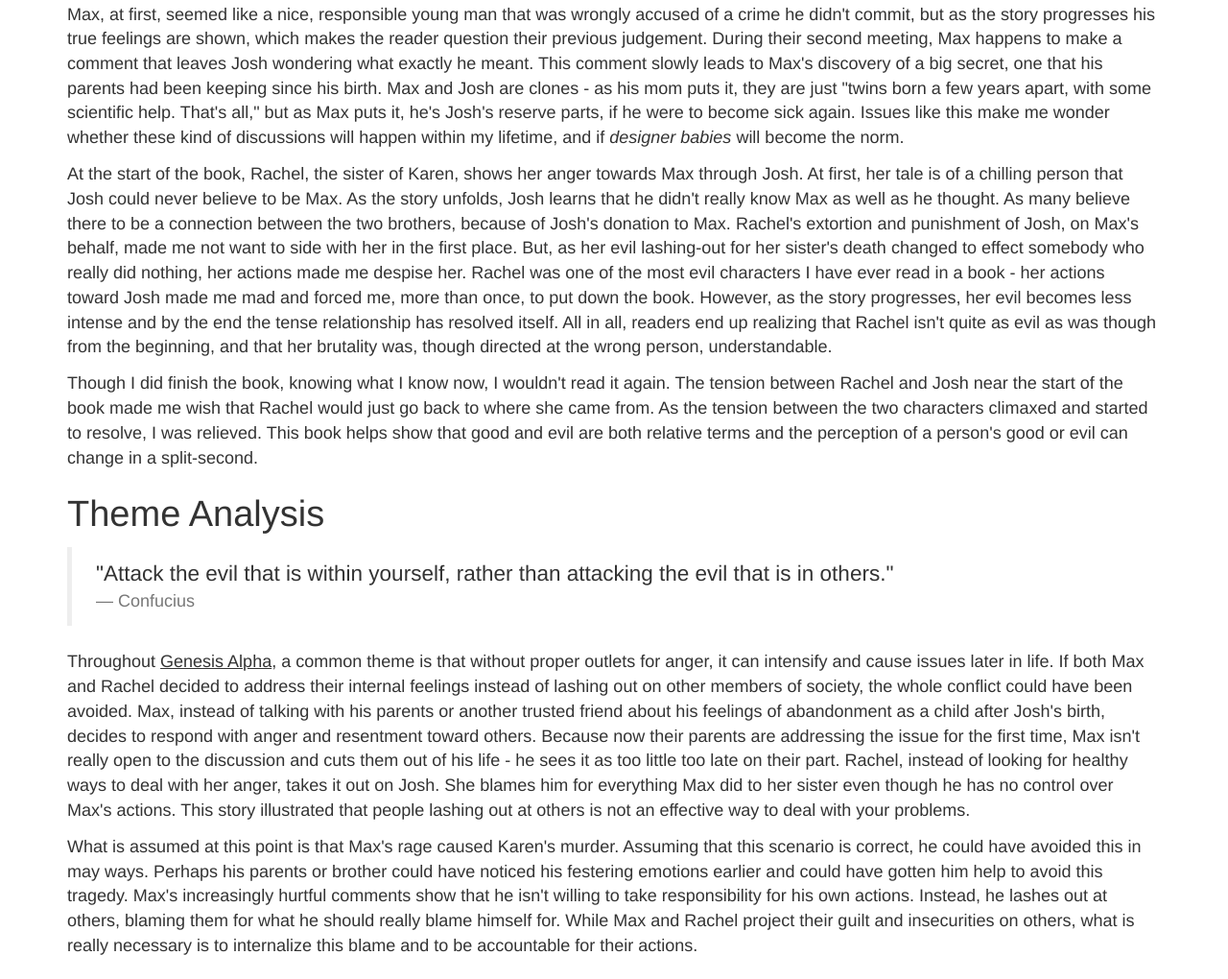
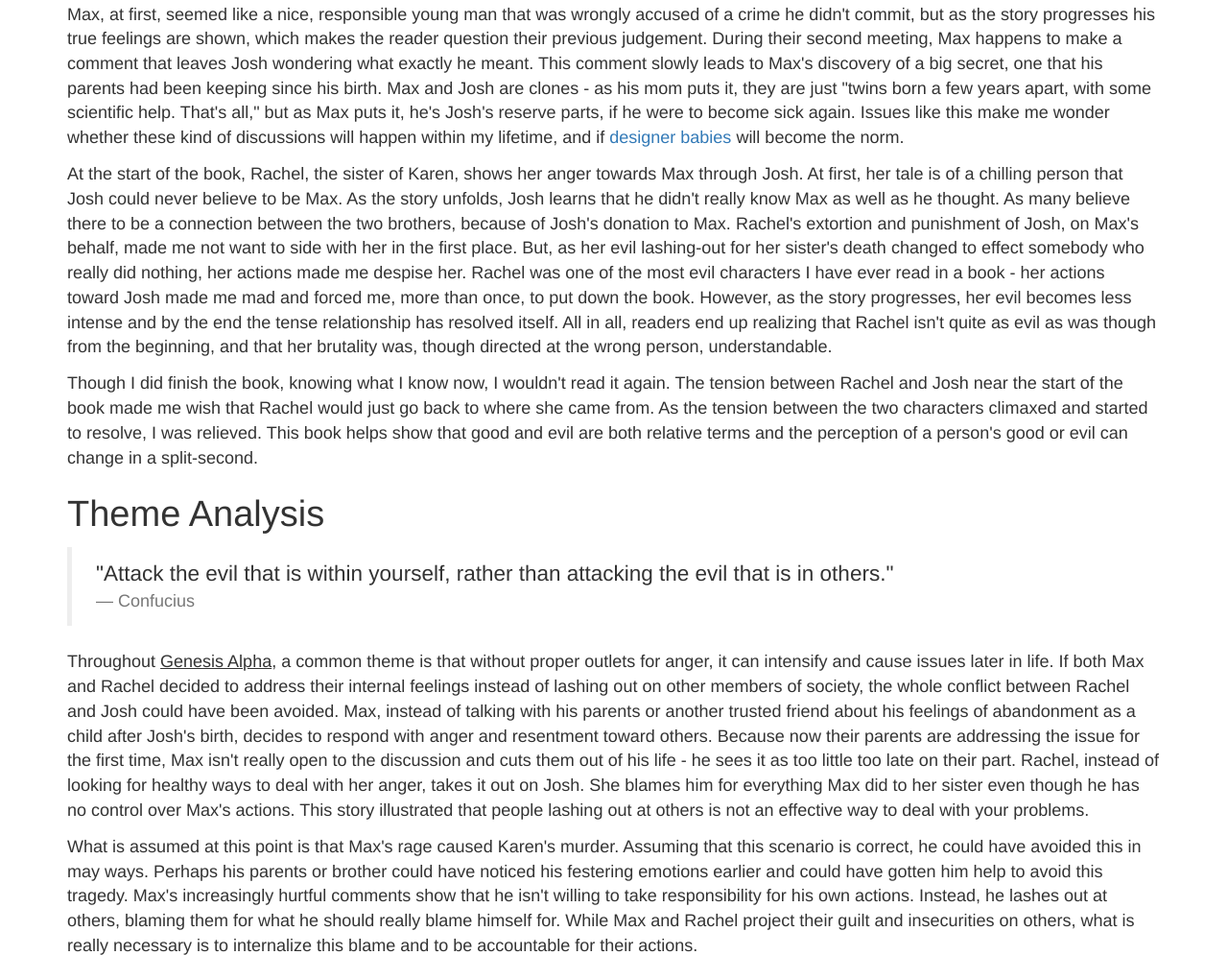
Before and after one commit to 1egoman/genesisalpha, a website: page index.html in a window 1280 px wide. Shown: the part 460-1480 px from the top of the page at 96% size. Drawn offline with Linux system fonts and the light colour scheme.

Commit message:
spelling/grammer stuff

```diff
--- a/index.html
+++ b/index.html
@@ -51,7 +51,7 @@
           puts it, they are just "twins born a few years apart, with some scientific help. That's
           all," but as Max puts it, he's Josh's reserve parts, if he were to become sick again. Issues
           like this make me wonder whether these kind of discussions will happen within my lifetime,
-          and if <em>designer babies</em> will become the norm.
+          and if <a href="http://www.bbc.com/news/health-30742774" target="_blank">designer babies</a> will become the norm.
         </p>
         <p>
           At the start of the book, Rachel, the sister of Karen, shows her anger towards Max through
@@ -88,7 +88,7 @@
           Throughout <span class="underline">Genesis Alpha</span>, a common theme
           is that without proper outlets for anger, it can intensify and cause issues later in life. If both
           Max and Rachel decided to address their internal feelings instead of
-          lashing out on other members of society, the whole conflict could have
+          lashing out on other members of society, the whole conflict between Rachel and Josh could have
           been avoided. Max, instead of talking with his parents or another trusted
           friend about his feelings of abandonment as a child after Josh's birth,
           decides to respond with anger and resentment toward others. Because now their
```
